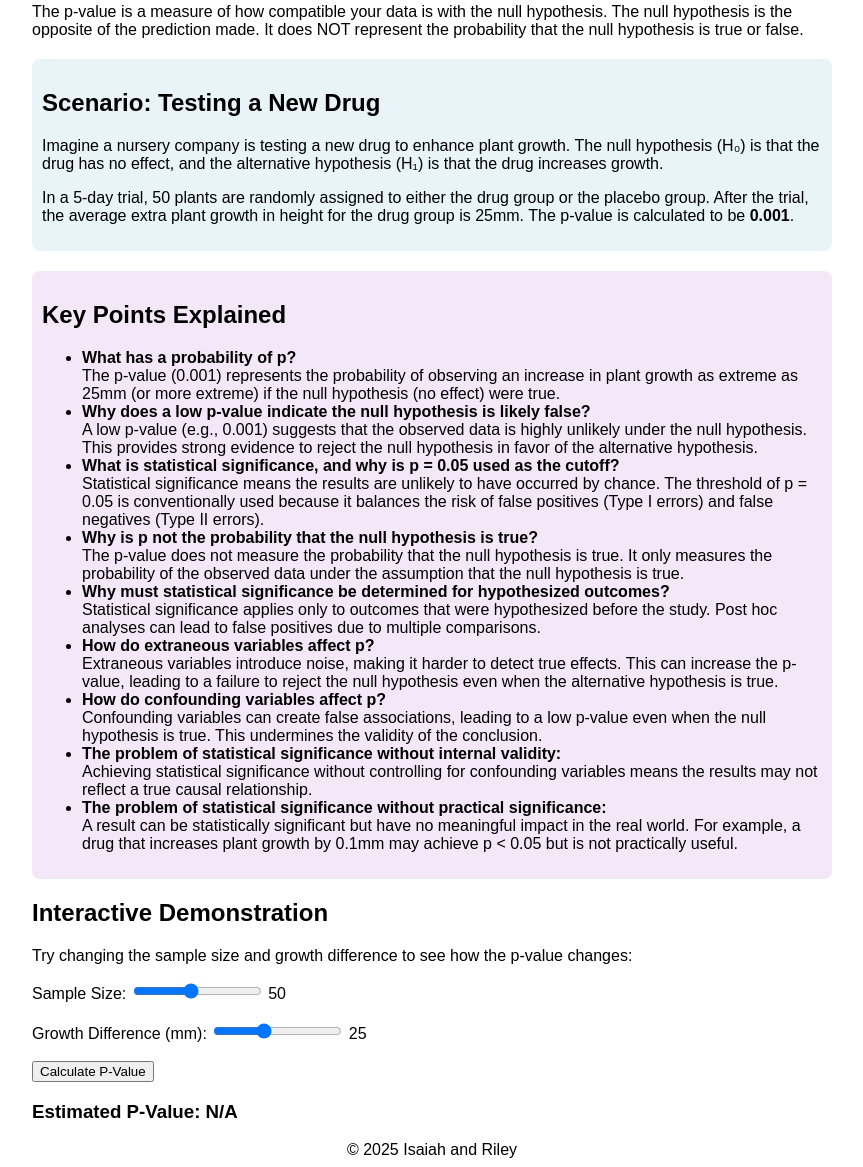
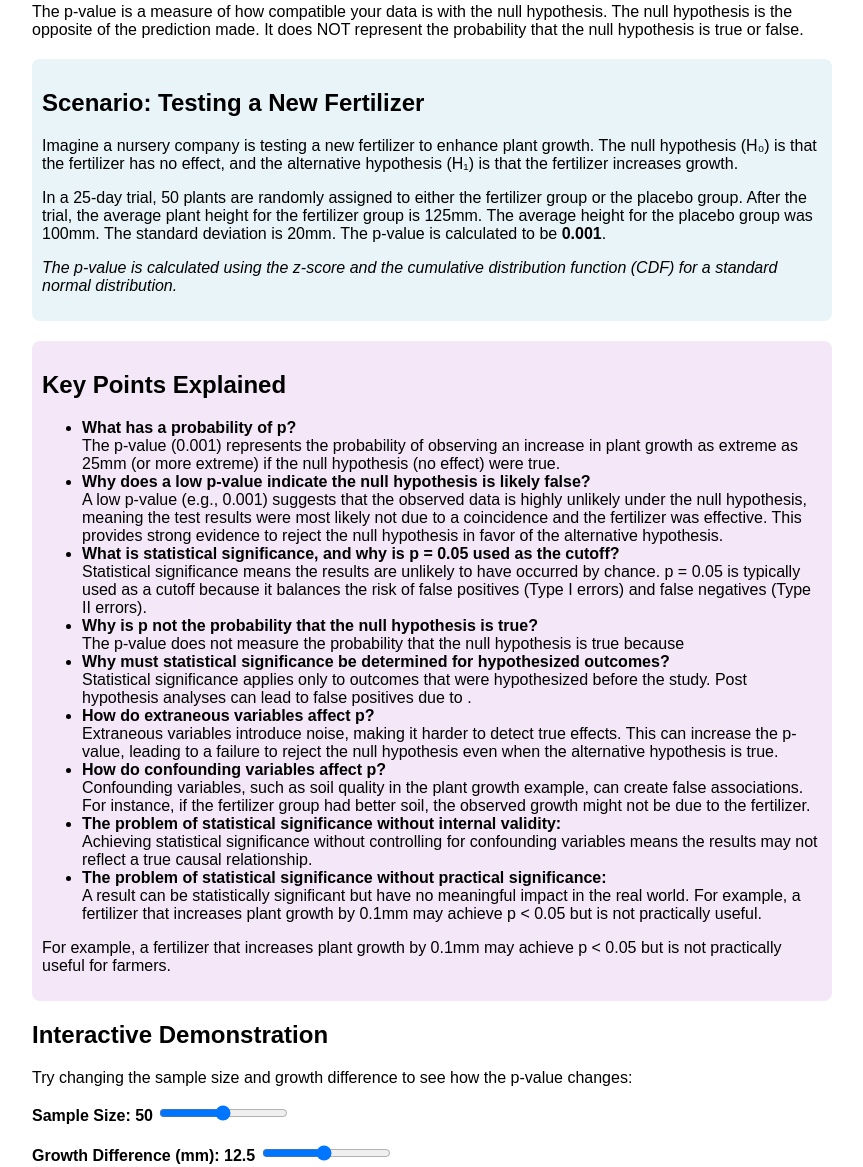
Before and after one commit to isaiah-sudo/pvaluesexplained, a plain HTML site: page index.html in a window 1280 px wide. Shown: the part 95-1262 px from the top of the page, without its empty margins (208-1071 px from the left). Drawn offline with Linux system fonts and the light colour scheme.

Commit message:
updated p value calculations

```diff
--- a/index.html
+++ b/index.html
@@ -27,6 +27,10 @@
         .explanation {
             background-color: #f4e8f8;
         }
+        .slider-label {
+            margin-top: 10px;
+            font-weight: bold;
+        }
     </style>
 </head>
 <body>
@@ -35,12 +39,13 @@
     </header>
     <main>
         <div class="content">
-            <p>The p-value is a measure of how compatible your data is with the null hypothesis. The null hypothesis is the opposite of the prediction made. It does NOT represent the probability that the null hypothesis is true or false.</p>
+            <p>The <span title="The p-value is the probability of observing data as extreme as the observed data under the null hypothesis.">p-value</span> is a measure of how compatible your data is with the null hypothesis. The null hypothesis is the opposite of the prediction made. It does NOT represent the probability that the null hypothesis is true or false.</p>
 
             <div class="scenario">
-                <h2>Scenario: Testing a New Drug</h2>
-                <p>Imagine a nursery company is testing a new drug to enhance plant growth. The null hypothesis (H₀) is that the drug has no effect, and the alternative hypothesis (H₁) is that the drug increases growth.</p>
-                <p>In a 5-day trial, 50 plants are randomly assigned to either the drug group or the placebo group. After the trial, the average extra plant growth in height for the drug group is 25mm. The p-value is calculated to be <strong>0.001</strong>.</p>
+                <h2>Scenario: Testing a New Fertilizer</h2>
+                <p>Imagine a nursery company is testing a new fertilizer to enhance plant growth. The null hypothesis (H₀) is that the fertilizer has no effect, and the alternative hypothesis (H₁) is that the fertilizer increases growth.</p>
+                <p>In a 25-day trial, 50 plants are randomly assigned to either the fertilizer group or the placebo group. After the trial, the average plant height for the fertilizer group is 125mm. The average height for the placebo group was 100mm. The standard deviation is 20mm. The p-value is calculated to be <strong>0.001</strong>.</p>
+                <p><em>The p-value is calculated using the z-score and the cumulative distribution function (CDF) for a standard normal distribution.</em></p>
             </div>
 
             <div class="explanation">
@@ -49,37 +54,37 @@
                     <li><strong>What has a probability of p?</strong><br>
                         The p-value (0.001) represents the probability of observing an increase in plant growth as extreme as 25mm (or more extreme) if the null hypothesis (no effect) were true.</li>
                     <li><strong>Why does a low p-value indicate the null hypothesis is likely false?</strong><br>
-                        A low p-value (e.g., 0.001) suggests that the observed data is highly unlikely under the null hypothesis. This provides strong evidence to reject the null hypothesis in favor of the alternative hypothesis.</li>
+                        A low p-value (e.g., 0.001) suggests that the observed data is highly unlikely under the null hypothesis, meaning the test results were most likely not due to a coincidence and the fertilizer was effective. This provides strong evidence to reject the null hypothesis in favor of the alternative hypothesis.</li>
                     <li><strong>What is statistical significance, and why is p = 0.05 used as the cutoff?</strong><br>
-                        Statistical significance means the results are unlikely to have occurred by chance. The threshold of p = 0.05 is conventionally used because it balances the risk of false positives (Type I errors) and false negatives (Type II errors).</li>
+                        Statistical significance means the results are unlikely to have occurred by chance. p = 0.05 is typically used as a cutoff because it balances the risk of false positives (Type I errors) and false negatives (Type II errors).</li>
                     <li><strong>Why is p not the probability that the null hypothesis is true?</strong><br>
-                        The p-value does not measure the probability that the null hypothesis is true. It only measures the probability of the observed data under the assumption that the null hypothesis is true.</li>
+                        The p-value does not measure the probability that the null hypothesis is true because</li>
                     <li><strong>Why must statistical significance be determined for hypothesized outcomes?</strong><br>
-                        Statistical significance applies only to outcomes that were hypothesized before the study. Post hoc analyses can lead to false positives due to multiple comparisons.</li>
+                        Statistical significance applies only to outcomes that were hypothesized before the study. Post hypothesis analyses can lead to false positives due to .</li>
                     <li><strong>How do extraneous variables affect p?</strong><br>
                         Extraneous variables introduce noise, making it harder to detect true effects. This can increase the p-value, leading to a failure to reject the null hypothesis even when the alternative hypothesis is true.</li>
                     <li><strong>How do confounding variables affect p?</strong><br>
-                        Confounding variables can create false associations, leading to a low p-value even when the null hypothesis is true. This undermines the validity of the conclusion.</li>
+                        Confounding variables, such as soil quality in the plant growth example, can create false associations. For instance, if the fertilizer group had better soil, the observed growth might not be due to the fertilizer.</li>
                     <li><strong>The problem of statistical significance without internal validity:</strong><br>
                         Achieving statistical significance without controlling for confounding variables means the results may not reflect a true causal relationship.</li>
                     <li><strong>The problem of statistical significance without practical significance:</strong><br>
-                        A result can be statistically significant but have no meaningful impact in the real world. For example, a drug that increases plant growth by 0.1mm may achieve p < 0.05 but is not practically useful.</li>
+                        A result can be statistically significant but have no meaningful impact in the real world. For example, a fertilizer that increases plant growth by 0.1mm may achieve p < 0.05 but is not practically useful.</li>
                 </ul>
+                <p>For example, a fertilizer that increases plant growth by 0.1mm may achieve p < 0.05 but is not practically useful for farmers.</p>
             </div>
 
             <h2>Interactive Demonstration</h2>
             <p>Try changing the sample size and growth difference to see how the p-value changes:</p>
 
-            <label for="sample-size">Sample Size:</label>
-            <input type="range" id="sample-size" min="10" max="100" value="50" oninput="updateValue('sample-size', this.value)">
-            <span id="sample-size-value">50</span> <br><br>
+            <label class="slider-label" for="sample-size">Sample Size: <span id="sample-size-value">50</span></label>
+            <input id="sample-size" type="range" min="1" max="100" value="50" oninput="updateValue('sample-size', this.value)">
+            <br><br>
 
-            <label for="growth-difference">Growth Difference (mm):</label>
-            <input type="range" id="growth-difference" min="10" max="50" step="5" value="25" oninput="updateValue('growth-difference', this.value)">
-            <span id="growth-difference-value">25</span> <br><br>
+            <label class="slider-label" for="growth-difference">Growth Difference (mm): <span id="growth-difference-value">12.5</span></label>
+            <input id="growth-difference" type="range" min="0.1" max="3" step="0.1" value="1.5" oninput="updateValue('growth-difference', this.value)">
+            <br><br>
 
             <button onclick="calculatePValue()">Calculate P-Value</button>
-
             <h3>Estimated P-Value: <span id="result">N/A</span></h3>
         </div>
     </main>
@@ -88,13 +93,22 @@
     </footer>
     <script>
         function updateValue(id, value) {
-            document.getElementById(`${id}-value`).innerText = value;
+            let element = document.getElementById(`${id}-value`);
+            if (element) {
+                element.innerText = value;
+            }
         }
 
         function calculatePValue() {
             // Get user inputs
             let sampleSize = parseFloat(document.getElementById("sample-size").value);
             let growthDifference = parseFloat(document.getElementById("growth-difference").value);
+
+            // Validate sample size
+            if (sampleSize <= 0) {
+                alert("Sample size must be greater than 0.");
+                return;
+            }
 
             // Fixed standard deviation for plant growth
             let standardDeviation = 10;
@@ -108,16 +122,18 @@
             // Calculate p-value (two-tailed test)
             let pValue = 2 * (1 - normalCDF(Math.abs(zScore)));
 
-            // Limit p-value to 4 decimal places
-            pValue = Math.min(1, pValue.toFixed(4));
+            // Limit p-value to 4 decimal places and ensure it's treated as a number
+            pValue = Math.min(1, parseFloat(pValue.toFixed(4)));
 
             // Display the result
             document.getElementById("result").innerText = pValue;
         }
 
-        // Function to calculate the cumulative distribution function (CDF) for a standard normal distribution
         function normalCDF(z) {
-            return (1.0 + Math.erf(z / Math.sqrt(2))) / 2.0;
+            let t = 1 / (1 + 0.3275911 * Math.abs(z));
+            let a1 = 0.254829592, a2 = -0.284496736, a3 = 1.421413741, a4 = -1.453152027, a5 = 1.061405429;
+            let erfApprox = 1 - (a1 * t + a2 * Math.pow(t, 2) + a3 * Math.pow(t, 3) + a4 * Math.pow(t, 4) + a5 * Math.pow(t, 5)) * Math.exp(-Math.pow(z, 2));
+            return (1 + Math.sign(z) * erfApprox) / 2;
         }
     </script>
 </body>
```
